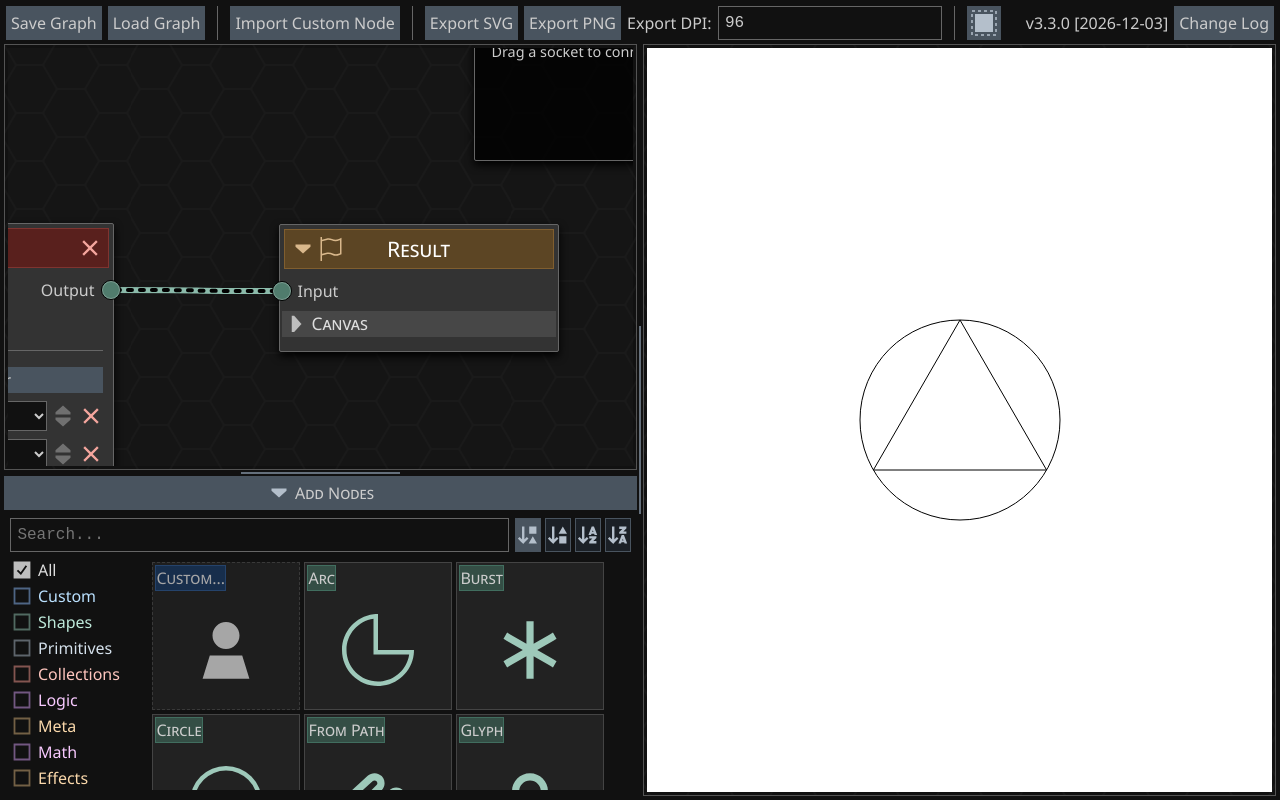
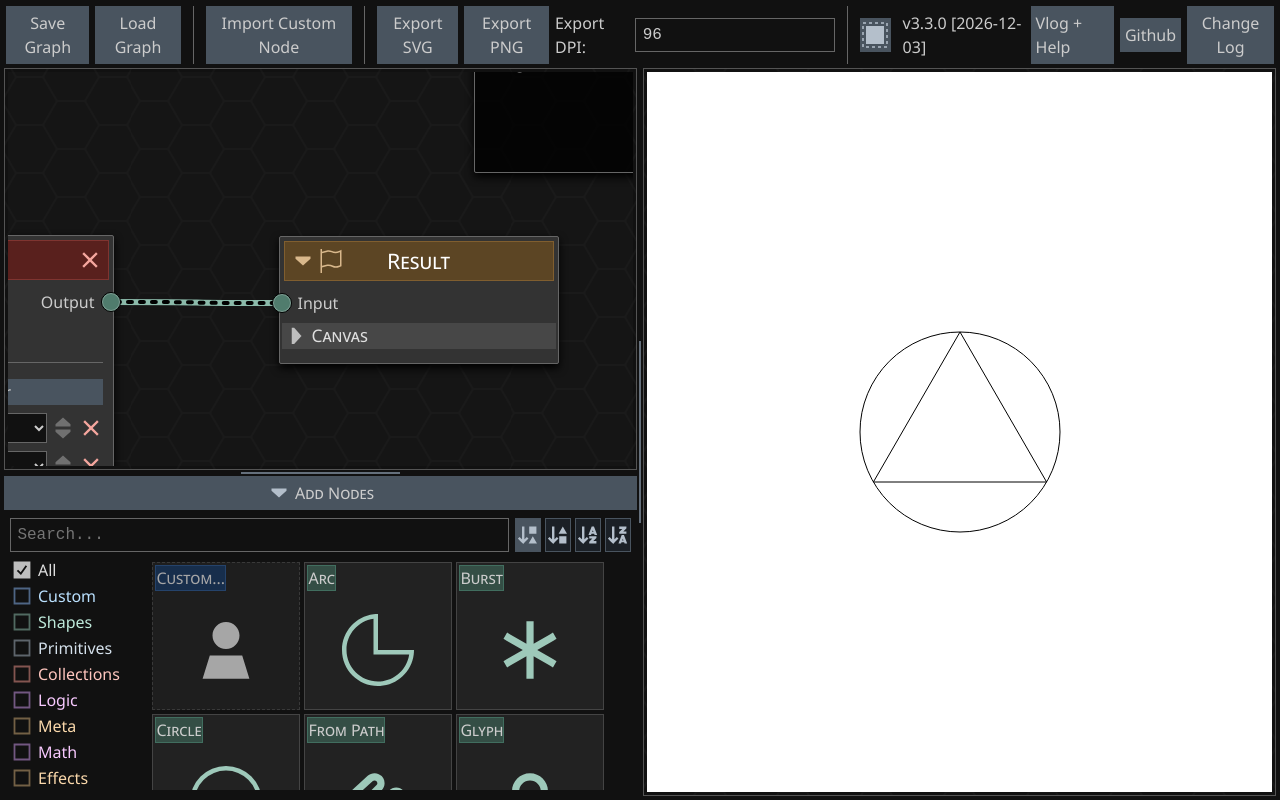
Before and after one commit to RobMayer/arcanigen, a React (Vite) app: page / in a window 1280 px wide. Built offline with nearby package versions, Linux system fonts and the light colour scheme.

Commit message:
readme, links, etc

```diff
--- a/package.json
+++ b/package.json
@@ -1,5 +1,5 @@
 {
-    "name": "node-graph",
+    "name": "arcanigen",
     "version": "3.3.0",
     "description": "",
     "type": "module",
@@ -10,7 +10,7 @@
     },
     "keywords": [],
     "author": "",
-    "license": "ISC",
+    "license": "MIT",
     "packageManager": "pnpm@11.0.9+sha512.34ce82e6780233cf9cad8685029a8f81d2e06196c5a9bad98879f7424940c6817c4e4524fb7d38b8553ceed48b9758b8ebaf1abd3600c232c4c8cf7366086f38",
     "devDependencies": {
         "@types/react": "^19.2.18",
--- /dev/null
+++ b/src/components/buttons/LinkButton.tsx
@@ -0,0 +1,20 @@
+import styled from "styled-components";
+import { AnchorHTMLAttributes, DetailedHTMLProps } from "react";
+import { COMMON_STYLES } from "../styles";
+import { Flavour } from "../types";
+
+const Base = styled.a`
+    ${COMMON_STYLES.BUTTON}
+    text-decoration: none;
+`;
+
+export function LinkButton({ flavour = "accent", tooltip, ...props }: LinkButton.Props) {
+    return <Base {...props} data-flavour={flavour} title={tooltip} />;
+}
+
+export namespace LinkButton {
+    export type Props = Omit<DetailedHTMLProps<AnchorHTMLAttributes<HTMLAnchorElement>, HTMLAnchorElement>, "title"> & {
+        flavour?: Flavour | "inherit";
+        tooltip?: string;
+    };
+}
--- a/src/features/toolbar.tsx
+++ b/src/features/toolbar.tsx
@@ -1,6 +1,7 @@
 import { useCallback } from "react";
 import styled from "styled-components";
 import { ActionButton } from "../components/buttons/ActionButton";
+import { LinkButton } from "../components/buttons/LinkButton";
 import { Session } from "../state/session";
 import { Icon, ICONS } from "../components/Icon";
 import { DecimalInput } from "../components/inputs/DecimalInput";
@@ -95,6 +96,12 @@ export const Toolbar = styled(({ className }: { className?: string }) => {
             <div>
                 v{APP_VERSION} [{BUILD_DATE}]
             </div>
+            <LinkButton href="https://www.youtube.com/watch?v=8as5Jh1xs1M&list=PLAKrIav6IfnEVC7URg6PoC1c9ym8pJQrj" target="_blank" rel="noopener noreferrer">
+                Vlog + Help
+            </LinkButton>
+            <LinkButton href="https://github.com/RobMayer/arcanigen" target="_blank" rel="noopener noreferrer">
+                Github
+            </LinkButton>
             <ActionButton onClick={changelogControls.open}>Change Log</ActionButton>
             <Modal controls={changelogControls} size="640px fit">
                 <Modal.Title
@@ -117,7 +124,8 @@ export const Toolbar = styled(({ className }: { className?: string }) => {
     gap: 6px;
     padding: 2px;
     align-items: center;
-    & > button {
+    & > button,
+    & > a {
         padding: 0.25em;
     }
 `;
```
Also changed, not shown: 2 other files (tests, documents, lock files or other folders).
